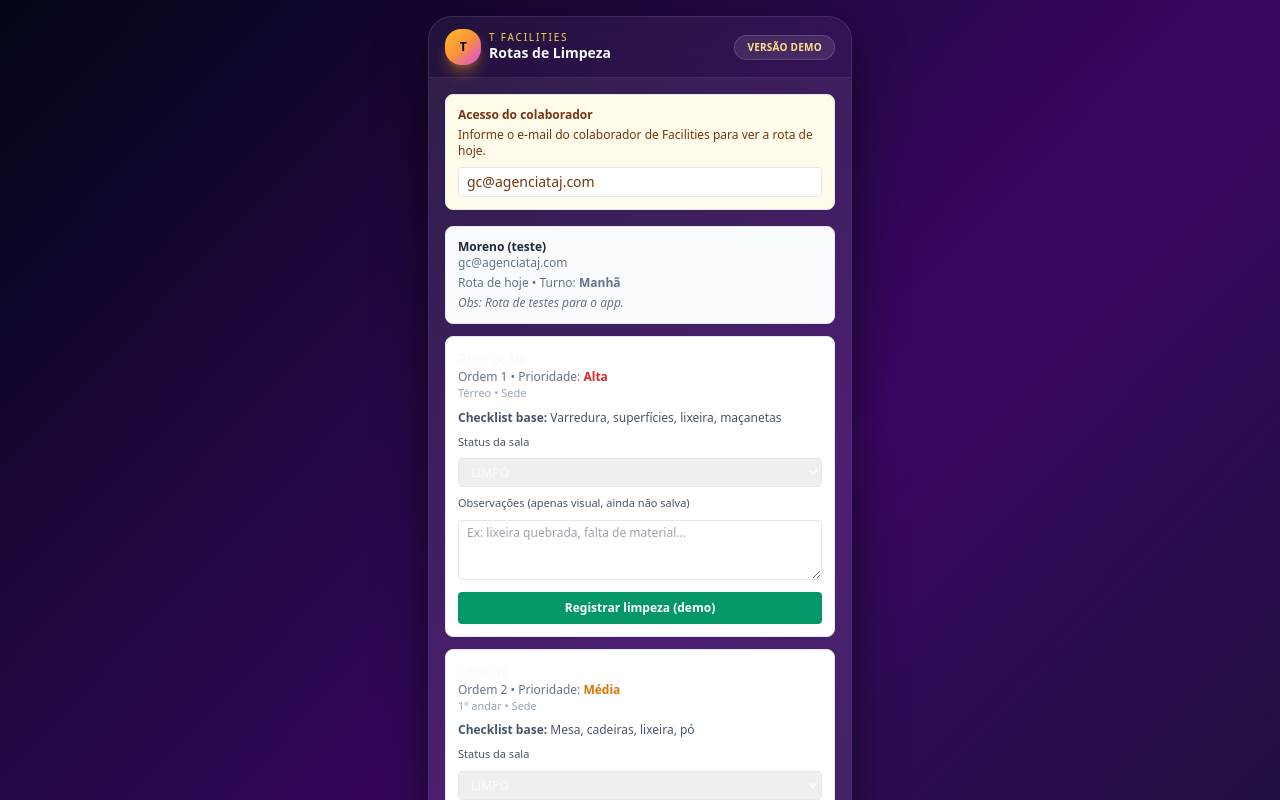
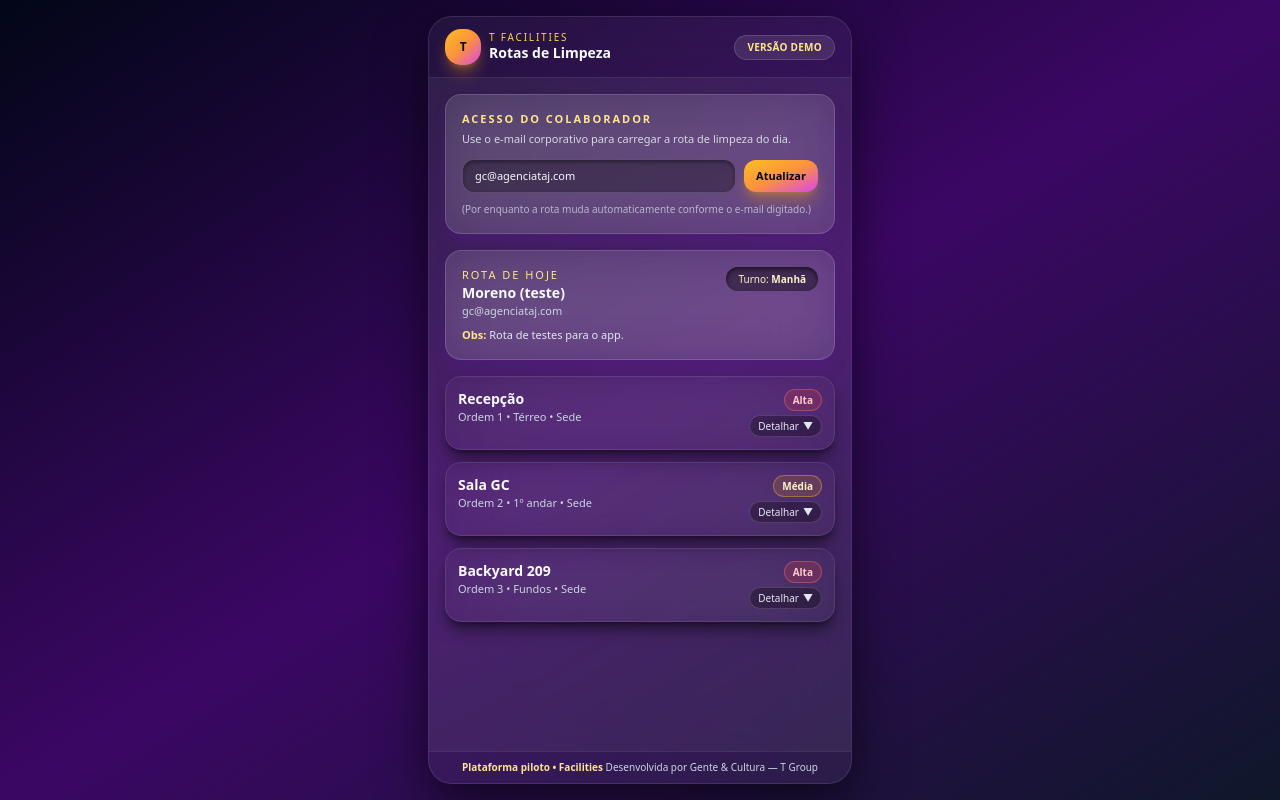
Before and after one commit to morenotgroup/t-facilities-rotas, a Next.js app: page /minha-rota in a window 1280 px wide. Shown: the top 800 px of the page. Built offline with nearby package versions, Linux system fonts and the light colour scheme.

Commit message:
Update page.tsx

```diff
--- a/app/minha-rota/page.tsx
+++ b/app/minha-rota/page.tsx
@@ -7,116 +7,214 @@ export default function MinhaRotaPage() {
   const [email, setEmail] = useState('gc@agenciataj.com')
   const [statusByItem, setStatusByItem] = useState<Record<string, string>>({})
   const [obsByItem, setObsByItem] = useState<Record<string, string>>({})
+  const [expandedItems, setExpandedItems] = useState<Record<string, boolean>>({})
+  const [photoPreviewByItem, setPhotoPreviewByItem] = useState<
+    Record<string, string | null>
+  >({})
 
   const rota = useMemo(
     () => rotas.find((r) => r.colaboradorEmail === email),
     [email],
   )
 
+  const toggleExpand = (id: string) => {
+    setExpandedItems((prev) => ({ ...prev, [id]: !prev[id] }))
+  }
+
+  const handlePhotoChange = (itemId: string, file?: File | null) => {
+    if (!file) {
+      setPhotoPreviewByItem((prev) => ({ ...prev, [itemId]: null }))
+      return
+    }
+    const url = URL.createObjectURL(file)
+    setPhotoPreviewByItem((prev) => ({ ...prev, [itemId]: url }))
+  }
+
+  const registrarLimpeza = (itemId: string, ambienteNome: string) => {
+    const status = statusByItem[itemId] || 'LIMPO'
+    const obs = obsByItem[itemId] || ''
+    // Fase 1: ainda demo. Na Fase 2 vamos mandar isso para a API/BD.
+    alert(
+      `Registro DEMO:\n\nSala: ${ambienteNome}\nStatus: ${status}\nObs: ${
+        obs || '—'
+      }\nFoto: ${photoPreviewByItem[itemId] ? 'selecionada' : 'nenhuma'}`,
+    )
+  }
+
   return (
-    <div className="flex flex-col gap-4 p-4">
-      <section className="rounded-lg border bg-amber-50 p-3 text-xs text-amber-900">
-        <p className="font-semibold">Acesso do colaborador</p>
-        <p className="mt-1">
-          Informe o e-mail do colaborador de Facilities para ver a rota de hoje.
+    <div className="flex flex-col gap-4 p-4 pb-6">
+      {/* Bloco de entrada (glass) */}
+      <section className="rounded-2xl border border-white/15 bg-white/10 p-4 text-xs text-slate-50 shadow-lg shadow-purple-900/40 backdrop-blur-xl">
+        <p className="text-[11px] font-semibold uppercase tracking-[0.18em] text-amber-200">
+          Acesso do colaborador
         </p>
-        <div className="mt-2 flex gap-2">
+        <p className="mt-1 text-[11px] text-slate-200/90">
+          Use o e-mail corporativo para carregar a rota de limpeza do dia.
+        </p>
+        <div className="mt-3 flex items-center gap-2">
+          <div className="flex-1 rounded-xl border border-white/15 bg-black/30 px-3 py-2 text-[11px] text-slate-100 shadow-inner shadow-black/40">
             <input
-            className="flex-1 rounded border px-2 py-1 text-sm"
+              className="w-full bg-transparent text-[11px] text-slate-50 placeholder:text-slate-500 focus:outline-none"
               value={email}
               onChange={(e) => setEmail(e.target.value)}
               placeholder="email@tgroup.com.br"
             />
           </div>
+          <button
+            type="button"
+            onClick={() => {}}
+            className="hidden rounded-xl bg-gradient-to-br from-amber-400 via-orange-400 to-fuchsia-500 px-3 py-2 text-[11px] font-semibold text-slate-950 shadow-lg shadow-amber-500/40 md:block"
+          >
+            Atualizar
+          </button>
+        </div>
+        <p className="mt-2 text-[10px] text-slate-300/80">
+          (Por enquanto a rota muda automaticamente conforme o e-mail digitado.)
+        </p>
       </section>
 
       {!rota && (
-        <p className="text-sm text-slate-500">
-          Nenhuma rota encontrada para o e-mail informado.
+        <section className="rounded-2xl border border-red-500/30 bg-red-500/10 p-4 text-xs text-red-100 shadow-lg shadow-red-900/40 backdrop-blur-xl">
+          <p className="font-semibold">Nenhuma rota encontrada</p>
+          <p className="mt-1 text-[11px]">
+            Verifique se o e-mail está correto ou se já existe uma rota cadastrada
+            para hoje.
           </p>
+        </section>
       )}
 
       {rota && (
+        <>
+          {/* Card com resumo da rota */}
+          <section className="rounded-2xl border border-white/15 bg-white/10 p-4 text-xs text-slate-50 shadow-lg shadow-purple-900/40 backdrop-blur-xl">
+            <div className="flex items-start justify-between gap-2">
+              <div>
+                <p className="text-[11px] uppercase tracking-[0.18em] text-amber-200">
+                  Rota de hoje
+                </p>
+                <p className="text-sm font-semibold">{rota.colaboradorNome}</p>
+                <p className="text-[11px] text-slate-300">
+                  {rota.colaboradorEmail}
+                </p>
+              </div>
+              <div className="rounded-xl bg-black/40 px-3 py-1 text-[10px] font-medium text-amber-100 shadow-inner shadow-black/60">
+                Turno: <span className="font-semibold">{rota.turno}</span>
+              </div>
+            </div>
+            {rota.obsGeral && (
+              <p className="mt-2 text-[11px] text-slate-200">
+                <span className="font-semibold text-amber-200">Obs: </span>
+                {rota.obsGeral}
+              </p>
+            )}
+          </section>
+
+          {/* Lista de ambientes da rota */}
           <section className="flex flex-col gap-3">
-          <div className="rounded-lg border bg-slate-50 p-3 text-xs">
-            <p className="font-semibold text-slate-800">{rota.colaboradorNome}</p>
-            <p className="text-slate-500">{rota.colaboradorEmail}</p>
-            <p className="mt-1 text-slate-500">
-              Rota de hoje • Turno:{' '}
-              <span className="font-semibold">{rota.turno}</span>
-            </p>
-            {rota.obsGeral && (
-              <p className="mt-1 italic text-slate-500">Obs: {rota.obsGeral}</p>
-            )}
-          </div>
-
-          <div className="flex flex-col gap-3">
             {rota.itens
               .slice()
               .sort((a, b) => a.ordem - b.ordem)
               .map((item) => {
                 const ambiente = ambientes.find((a) => a.id === item.ambienteId)
                 if (!ambiente) return null
+                const expanded = expandedItems[item.id]
+                const statusAtual = statusByItem[item.id] || 'LIMPO'
+                const fotoPreview = photoPreviewByItem[item.id] || null
+
                 return (
-                  <div
+                  <article
                     key={item.id}
-                    className="rounded-lg border border-slate-200 bg-white p-3 shadow-sm"
+                    className="group rounded-2xl border border-white/10 bg-white/8 p-3 text-xs text-slate-50 shadow-lg shadow-black/50 backdrop-blur-2xl transition hover:border-amber-300/40 hover:bg-white/12"
                   >
-                    <div className="flex justify-between gap-2">
+                    {/* Cabeçalho do card */}
+                    <div className="flex items-start justify-between gap-2">
                       <div>
                         <p className="text-sm font-semibold">{ambiente.nome}</p>
-                        <p className="text-xs text-slate-500">
-                          Ordem {item.ordem} • Prioridade:{' '}
+                        <p className="text-[11px] text-slate-300">
+                          Ordem {item.ordem} • {ambiente.andar} • {ambiente.bloco}
+                        </p>
+                      </div>
+                      <div className="flex flex-col items-end gap-1">
                         <span
-                            className={
+                          className={`inline-flex items-center rounded-full px-2 py-0.5 text-[10px] font-semibold ${
                             item.prioridade === 'Alta'
-                                ? 'font-semibold text-red-600'
+                              ? 'bg-red-500/20 text-red-200 border border-red-400/40'
                               : item.prioridade === 'Média'
-                                  ? 'font-semibold text-amber-600'
-                                  : 'font-semibold text-slate-500'
-                            }
+                                ? 'bg-amber-500/15 text-amber-100 border border-amber-400/40'
+                                : 'bg-slate-500/20 text-slate-100 border border-slate-400/40'
+                          }`}
                         >
                           {item.prioridade}
                         </span>
-                        </p>
-                        <p className="text-[11px] text-slate-400">
-                          {ambiente.andar} • {ambiente.bloco}
-                        </p>
+                        <button
+                          type="button"
+                          onClick={() => toggleExpand(item.id)}
+                          className="inline-flex items-center gap-1 rounded-full border border-white/15 bg-black/30 px-2 py-0.5 text-[10px] text-slate-200 transition group-hover:border-amber-300/60 group-hover:text-amber-100"
+                        >
+                          <span>{expanded ? 'Recolher' : 'Detalhar'}</span>
+                          <span className={`transition ${expanded ? 'rotate-180' : ''}`}>
+                            ▼
+                          </span>
+                        </button>
                       </div>
                     </div>
 
+                    {/* Conteúdo recolhível */}
+                    {expanded && (
+                      <div className="mt-3 space-y-3">
                         {item.checklist && (
-                      <p className="mt-2 text-xs text-slate-600">
-                        <span className="font-semibold">Checklist base: </span>
+                          <p className="rounded-xl bg-black/35 px-3 py-2 text-[11px] text-slate-100">
+                            <span className="font-semibold text-amber-200">
+                              Checklist base:{' '}
+                            </span>
                             {item.checklist}
                           </p>
                         )}
 
-                    <div className="mt-2 flex flex-col gap-2">
-                      <label className="text-[11px] font-medium text-slate-600">
+                        {/* Status */}
+                        <div className="space-y-1">
+                          <p className="text-[11px] font-medium text-slate-100">
                             Status da sala
-                      </label>
-                      <select
-                        className="w-full rounded border px-2 py-1 text-xs"
-                        value={statusByItem[item.id] || 'LIMPO'}
-                        onChange={(e) =>
+                          </p>
+                          <div className="flex gap-1 text-[10px]">
+                            {['LIMPO', 'PENDENTE', 'EM_ANDAMENTO'].map((opt) => (
+                              <button
+                                key={opt}
+                                type="button"
+                                onClick={() =>
                                   setStatusByItem((prev) => ({
                                     ...prev,
-                            [item.id]: e.target.value,
+                                    [item.id]: opt,
                                   }))
                                 }
+                                className={`flex-1 rounded-full border px-2 py-1 transition ${
+                                  statusAtual === opt
+                                    ? opt === 'LIMPO'
+                                      ? 'border-emerald-400/70 bg-emerald-500/25 text-emerald-100'
+                                      : opt === 'PENDENTE'
+                                        ? 'border-amber-400/70 bg-amber-500/25 text-amber-100'
+                                        : 'border-sky-400/70 bg-sky-500/25 text-sky-100'
+                                    : 'border-white/15 bg-black/30 text-slate-300 hover:border-amber-300/50 hover:text-amber-100'
+                                }`}
                               >
-                        <option value="LIMPO">LIMPO</option>
-                        <option value="PENDENTE">PENDENTE</option>
-                        <option value="EM_ANDAMENTO">EM ANDAMENTO</option>
-                      </select>
+                                {opt === 'LIMPO'
+                                  ? 'Limpo'
+                                  : opt === 'PENDENTE'
+                                    ? 'Pendente'
+                                    : 'Em andamento'}
+                              </button>
+                            ))}
+                          </div>
+                        </div>
 
-                      <label className="text-[11px] font-medium text-slate-600">
-                        Observações (apenas visual, ainda não salva)
-                      </label>
+                        {/* Observações */}
+                        <div className="space-y-1">
+                          <p className="text-[11px] font-medium text-slate-100">
+                            Observações
+                          </p>
                           <textarea
-                        className="min-h-[60px] w-full rounded border px-2 py-1 text-xs"
-                        placeholder="Ex: lixeira quebrada, falta de material..."
+                            className="min-h-[68px] w-full rounded-2xl border border-white/15 bg-black/30 px-3 py-2 text-[11px] text-slate-50 placeholder:text-slate-500 focus:outline-none focus:ring-1 focus:ring-amber-300/80"
+                            placeholder="Ex: lixeira quebrada, falta de material, algo fora do padrão..."
                             value={obsByItem[item.id] || ''}
                             onChange={(e) =>
                               setObsByItem((prev) => ({
@@ -125,24 +223,64 @@ export default function MinhaRotaPage() {
                               }))
                             }
                           />
+                        </div>
 
+                        {/* Upload de foto (demo) */}
+                        <div className="space-y-1">
+                          <p className="text-[11px] font-medium text-slate-100">
+                            Foto da limpeza ou ocorrência (demo)
+                          </p>
+                          <div className="flex items-center gap-2">
+                            <label
+                              className="inline-flex cursor-pointer items-center gap-2 rounded-full border border-white/20 bg-black/30 px-3 py-1.5 text-[11px] font-medium text-slate-100 shadow-inner shadow-black/50 hover:border-amber-300/60 hover:text-amber-100"
+                            >
+                              <span>Escolher arquivo</span>
+                              <input
+                                type="file"
+                                accept="image/*"
+                                className="hidden"
+                                onChange={(e) =>
+                                  handlePhotoChange(
+                                    item.id,
+                                    e.target.files?.[0] ?? null,
+                                  )
+                                }
+                              />
+                            </label>
+                            {fotoPreview && (
+                              <span className="text-[10px] text-emerald-200">
+                                Foto selecionada ✅
+                              </span>
+                            )}
+                          </div>
+                          {fotoPreview && (
+                            <div className="mt-2 overflow-hidden rounded-2xl border border-white/20 bg-black/40">
+                              {/* preview simples */}
+                              // eslint-disable-next-line @next/next/no-img-element
+                              <img
+                                src={fotoPreview}
+                                alt={`Pré-visualização da foto da sala ${ambiente.nome}`}
+                                className="max-h-40 w-full object-cover"
+                              />
+                            </div>
+                          )}
+                        </div>
+
+                        {/* Botão de registrar */}
                         <button
                           type="button"
-                        className="mt-1 w-full rounded bg-emerald-600 px-3 py-2 text-xs font-semibold text-white"
-                        onClick={() =>
-                          alert(
-                            `Aqui, na Fase 2, vamos salvar esse registro para ${ambiente.nome}.`,
-                          )
-                        }
+                          onClick={() => registrarLimpeza(item.id, ambiente.nome)}
+                          className="mt-1 w-full rounded-2xl bg-gradient-to-br from-emerald-400 via-emerald-500 to-emerald-600 px-4 py-2.5 text-[11px] font-semibold text-slate-950 shadow-lg shadow-emerald-500/40 hover:brightness-110"
                         >
                           Registrar limpeza (demo)
                         </button>
                       </div>
-                  </div>
+                    )}
+                  </article>
                 )
               })}
-          </div>
           </section>
+        </>
       )}
     </div>
   )
```
Lines whose indentation alone changed are shown as unchanged.
